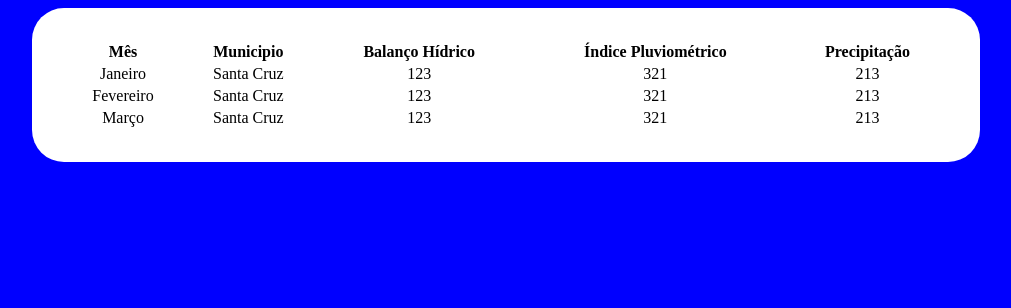
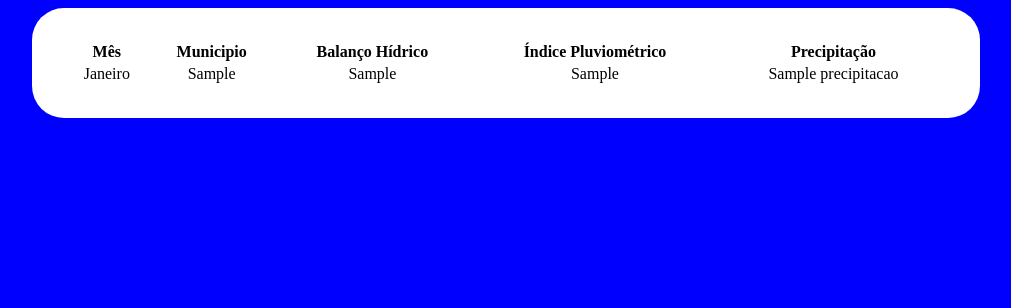
Before and after one commit to arthurr07/ClimoTrack, a Django app: template templates/tabela.html in a window 1280 px wide. Shown: the top 308 px of the page, without its empty margins (134-1145 px from the left). Run offline with Django 5.2, Linux system fonts and the light colour scheme; tables that the repository leaves empty hold one stand-in row (values such as "Sample post"); the template is opened without the code that fills it: values that come from a table or form of the project are taken from there, most other values are stand-ins (such as "Sample title", 1, 10 or a date in 2020).

Commit message:
Modelo cidade Criado; Página index carrega lista de cidade apartir do banco; dados da página index estão sendo recebidos na página de tabelas.

```diff
--- a/app/models.py
+++ b/app/models.py
@@ -6,3 +6,7 @@ class DadosHidricos(models.Model):
     ind_pluviometricos = models.DecimalField(null = False, max_digits = 10, decimal_places = 4)
     bal_hidrico = models.DecimalField(null = False, max_digits = 10, decimal_places = 4)
     precipitacao = models.DecimalField(null = False, max_digits = 10, decimal_places = 4)
+
+
+class Cidade(models.Model):
+    nome = models.CharField(null = False, max_length = 100)
--- a/templates/tabela.html
+++ b/templates/tabela.html
@@ -28,27 +28,15 @@
                 </tr>
             </thead>
             <tbody>
+                {% for city in list %}
                 <tr>
                     <td>Janeiro</td>
-                    <td>Santa Cruz</td>
-                    <td>123</td>
-                    <td>321</td>
-                    <td>213</td>
+                    <td>{{city.cidade}}</td>
+                    <td>{{ind_pluviometricos}}</td>
+                    <td>{{bal_hidrico}}</td>
+                    <td>{{precipitacao}}</td>
                 </tr>
-                <tr>
-                    <td>Fevereiro</td>
-                    <td>Santa Cruz</td>
-                    <td>123</td>
-                    <td>321</td>
-                    <td>213</td>
-                </tr>
-                <tr>
-                    <td>Março</td>
-                    <td>Santa Cruz</td>
-                    <td>123</td>
-                    <td>321</td>
-                    <td>213</td>
-                </tr>
+                {% endfor %}
 
             </tbody>
            </table>
```
Also changed, not shown: app/admin.py (+6 -1 lines), app/views.py (+5 -3 lines), templates/index.html (+4 -5 lines), app/migrations/0002_cidade.py (added).
